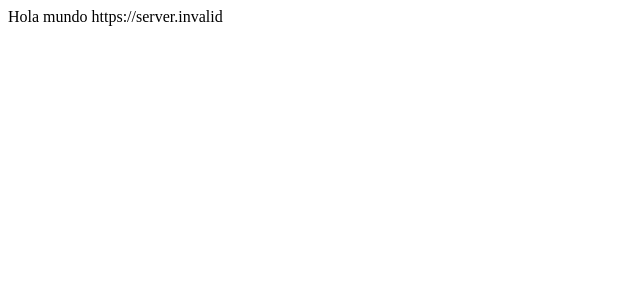
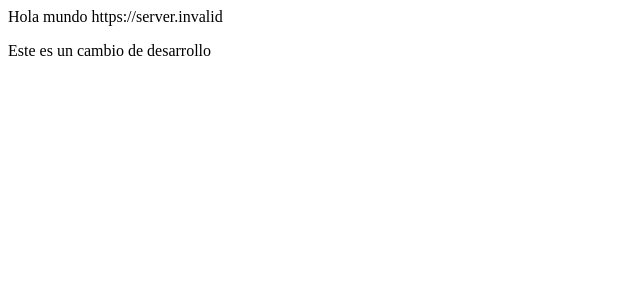
Before and after one commit to cesar-limachi/Ecommerce, a React (Vite) app: page / in a window 1280 px wide. Shown: the top 300 px of the page, without its empty margins (0-640 px from the left). Built offline with nearby package versions, Linux system fonts and the light colour scheme; no server answers.

Commit message:
Se modifica mensaje de desarrollo

```diff
--- a/src/App.jsx
+++ b/src/App.jsx
@@ -2,7 +2,12 @@ import { API_URL } from "../env"
 
 function App() {
   return (
+    <>
+
     <div>Hola mundo {API_URL}</div>
+    <p>Este es un cambio de desarrollo</p>
+
+    </>
   )
 }
 
```
